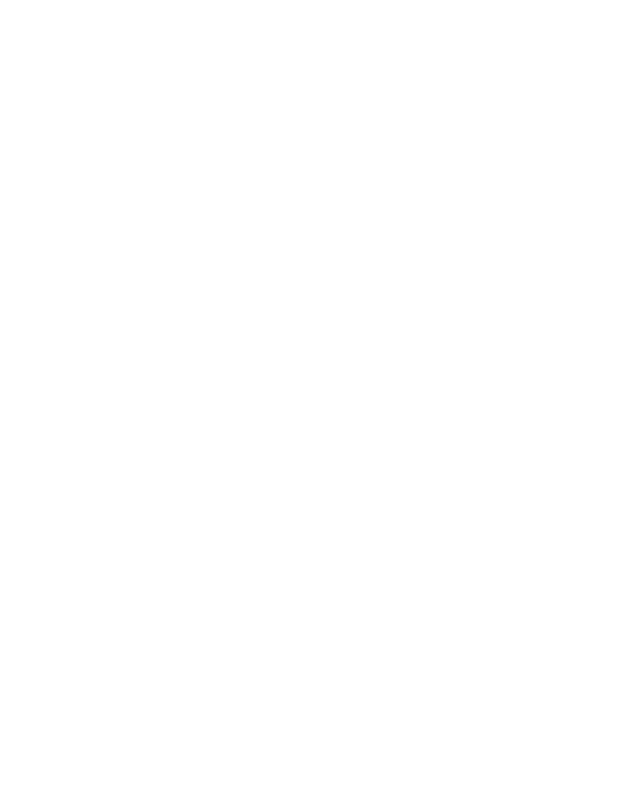
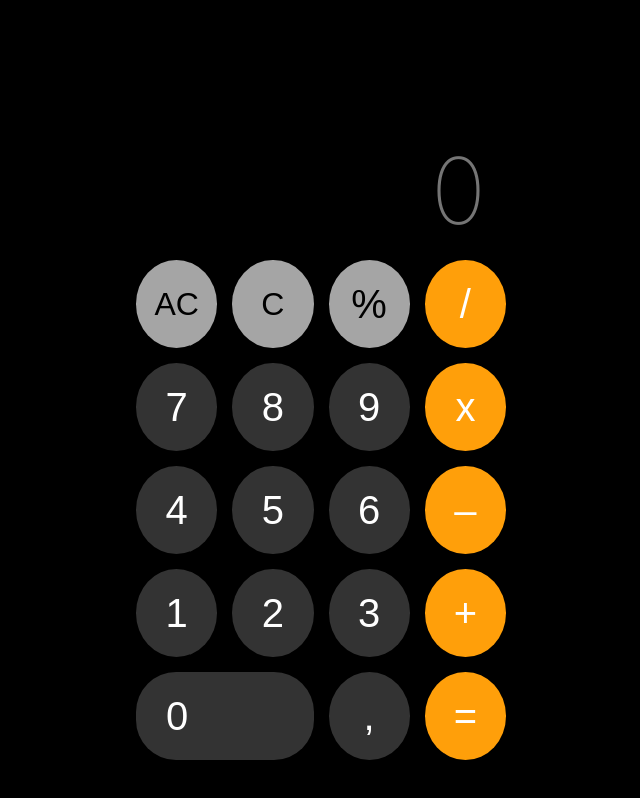
Before and after one commit to senezz/calculator, a plain HTML site: page index.html in a window 1280 px wide. Shown: the whole page, without its empty margins (319-959 px from the left). Drawn offline with Linux system fonts and the light colour scheme.

Commit message:
added styles

```diff
--- a/index.html
+++ b/index.html
@@ -4,8 +4,39 @@
     <meta charset="UTF-8">
     <meta name="viewport" content="width=device-width, initial-scale=1.0">
     <title>Calculator</title>
+    <link rel="stylesheet" href="style.css">
 </head>
 <body>
+    <main>
+        <input type="text" class="display" placeholder="0">
+        <section class="calculator">
+
+            <button type="button" class="helper">AC</button>
+            <button type="button" class="helper">C</button>
+            <button type="button" class="helper percent-number">%</button>
+            <button type="button" class="operators">/</button>
+
+            <button type="button" class="numbers">7</button>
+            <button type="button" class="numbers">8</button>
+            <button type="button" class="numbers">9</button>
+            <button type="button" class="operators">x</button>
+
+            <button type="button" class="numbers">4</button>
+            <button type="button" class="numbers">5</button>
+            <button type="button" class="numbers">6</button>
+            <button type="button" class="operators">–</button>
+
+            <button type="button" class="numbers">1</button>
+            <button type="button" class="numbers">2</button>
+            <button type="button" class="numbers">3</button>
+            <button type="button" class="operators">+</button>
+
+            <button type="button" class="numbers null-number">0</button>
+            <button type="button" class="numbers">,</button>
+            <button type="button" class="operators">=</button>
+
+        </section>
+    </main>
 
 
     <script src="./calculator.js"></script>
--- /dev/null
+++ b/style.css
@@ -0,0 +1,99 @@
+
+@import url('https://fonts.googleapis.com/css2?family=Inter:ital,opsz,wght@0,14..32,100..900;1,14..32,100..900&display=swap');
+
+main {
+    width: 100%;
+    height: 100%;
+    display: grid;
+    grid-template-rows: 1fr 500px;
+    padding: 40px 15px;
+    box-sizing: border-box;
+    max-width: 400px;
+}
+
+ * {
+    user-select: none;
+    outline: none;
+ }
+
+body {
+    display: flex;
+    justify-content: center;
+    align-items: center;
+    width: 100vw;
+    height: 100vh;
+    margin: 0;
+    background: #000000;
+    font-family: "Inter", sans-serif;
+    font-optical-sizing: auto;
+    font-weight: 500;
+    font-style: normal;
+}
+
+.calculator {
+    display: grid;
+    grid-template-columns: repeat(4, 1fr);
+    grid-auto-rows: 1fr;
+    gap: 15px;
+}
+
+.display {
+    height: 100px;
+    width: 100%;
+    align-self: end;
+    padding: 0px 20px;
+    box-sizing: border-box;
+    color: #FFFFFF;
+    background: #000000;
+    border: none;
+    text-align: right;
+    margin-bottom: 20px;
+    font-size: 92px;
+    font-weight: 150;
+    font-family: "Inter", sans-serif;
+}
+
+.null-number {
+    grid-column: span 2;
+    border-radius: 40px !important;
+    text-align: left;
+    padding: 0 30px;
+}
+
+.calculator > button {
+    border-radius: 50%;
+    font-size:  40px;
+    font-weight: 400;
+    border: none;
+    cursor: pointer;
+    transition: .1s ease;
+}
+
+.calculator > button:hover {
+    opacity: 0.8;
+}
+
+.calculator > button:active {
+    transform: scale(1.2);
+}
+
+
+.helper {
+    font-size: 32px !important;
+    background: #A5A5A5;
+    color: #000000;
+}
+
+ .percent-number {
+    font-size: 40px !important;
+ }
+
+.operators {
+    background: #FF9F0A;
+    color: #ffffff;
+}
+
+.numbers {
+    background: #333333;
+    color: #FFFFFF;
+}
```
